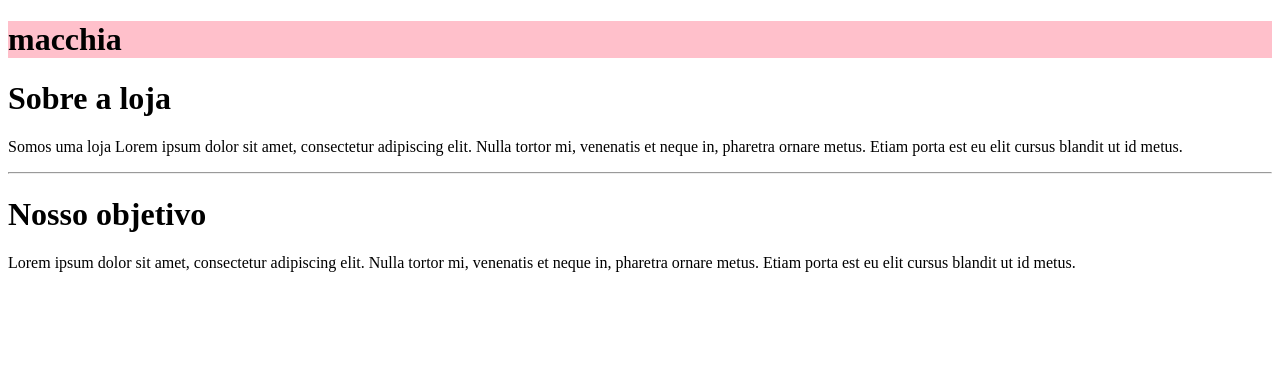
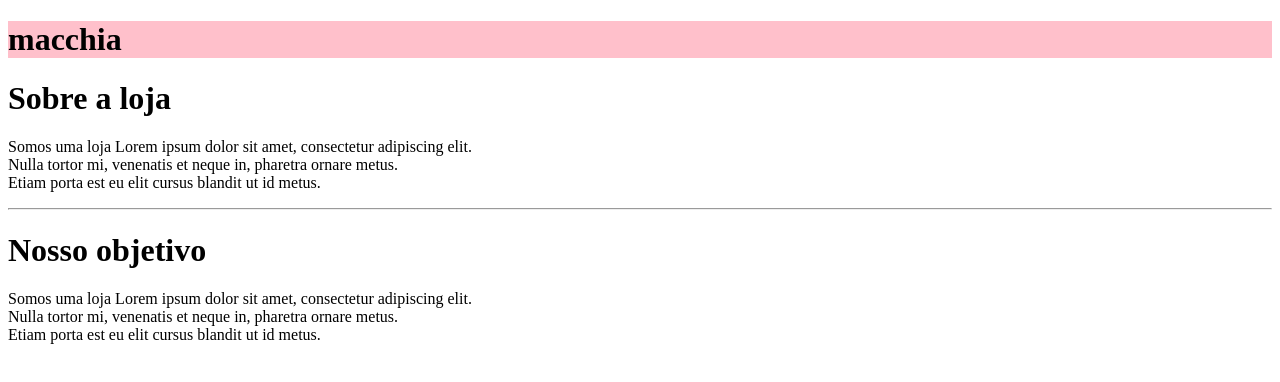
Before and after one commit to muradpontes/frontend-base, a plain HTML site: page index.html in a window 1280 px wide. Drawn offline with Linux system fonts and the light colour scheme.

Commit message:
using break

```diff
--- a/index.html
+++ b/index.html
@@ -15,14 +15,14 @@
         </div>
       </header>
     <h1>Sobre a loja</h1>
-    <p>Somos uma loja Lorem ipsum dolor sit amet, consectetur adipiscing elit.
-       Nulla tortor mi, venenatis et neque in, pharetra ornare metus. Etiam porta
+    <p>Somos uma loja Lorem ipsum dolor sit amet, consectetur adipiscing elit.<br>
+       Nulla tortor mi, venenatis et neque in, pharetra ornare metus.<br>Etiam porta
        est eu elit cursus blandit ut id metus.</p>
     <hr>
     <h1>Nosso objetivo</h1>
-    <p>Lorem ipsum dolor sit amet, consectetur adipiscing elit.
-       Nulla tortor mi, venenatis et neque in, pharetra ornare metus.
-      Etiam porta est eu elit cursus blandit ut id metus.</p>
+    <p>Somos uma loja Lorem ipsum dolor sit amet, consectetur adipiscing elit.<br>
+       Nulla tortor mi, venenatis et neque in, pharetra ornare metus.<br>Etiam porta
+       est eu elit cursus blandit ut id metus.</p>
   </body>
 
 </html>
```
